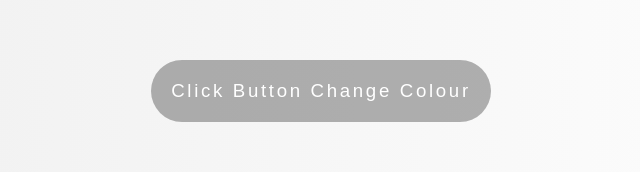
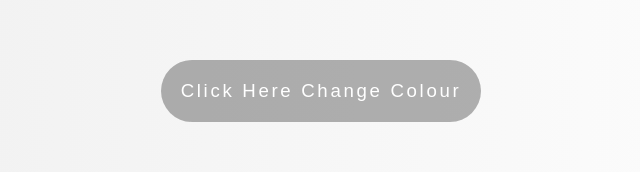
Before and after one commit to yaniemuh/nodejs, a website: page index.html in a window 1280 px wide. Shown: the part 190-362 px from the top of the page, without its empty margins (319-959 px from the left). Drawn offline with Linux system fonts and the light colour scheme.

Commit message:
code change

```diff
--- a/index.html
+++ b/index.html
@@ -8,7 +8,7 @@
     <title>Node</title>
 </head>
 <body id="content">
-    <button id="btn">Click Button Change Colour</button>
+    <button id="btn">Click Here Change Colour</button>
     <script>const btn = document.getElementById('btn'),
          page = document.getElementById('content')
    let bg = [
```
